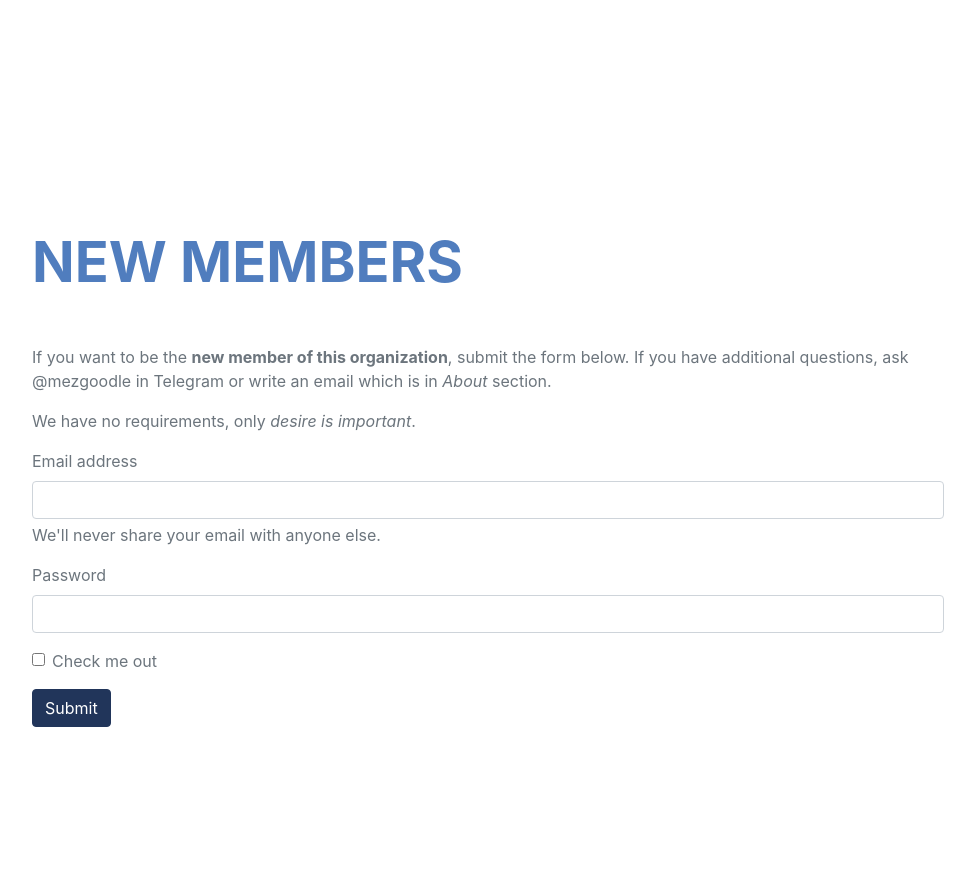
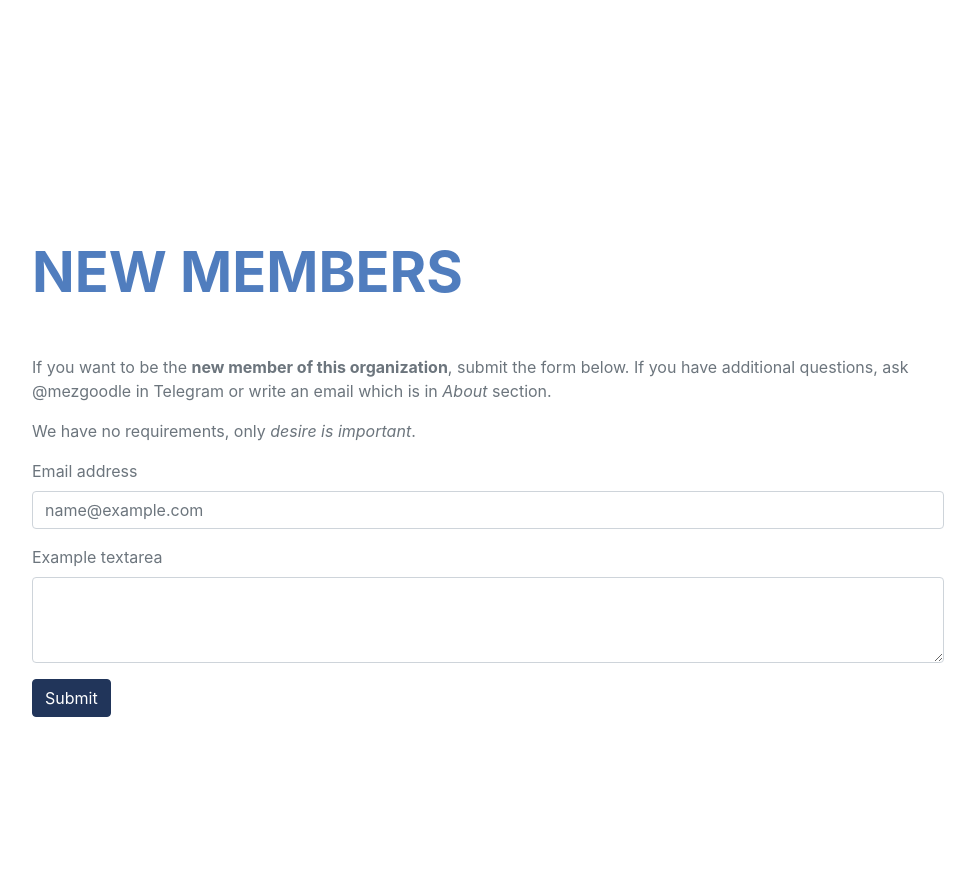
Before and after one commit to mezidia/mezidia, a Django app: page / in a window 1280 px wide. Shown: the part 4727-5605 px from the top of the page, without its empty margins (288-1263 px from the left). Run offline with Django 3.2, Linux system fonts and the light colour scheme; data that the repository does not hold is empty; some web fonts are replaced.

Commit message:
Update form.html

```diff
--- a/templates/main/includes/form.html
+++ b/templates/main/includes/form.html
@@ -1,16 +1,11 @@
 <form class="pt-3">
     <div class="mb-3">
-        <label for="exampleInputEmail1" class="form-label">Email address</label>
-        <input type="email" class="form-control" id="exampleInputEmail1" aria-describedby="emailHelp">
-        <div id="emailHelp" class="form-text">We'll never share your email with anyone else.</div>
+        <label for="exampleFormControlInput1" class="form-label">Email address</label>
+        <input type="email" class="form-control" id="exampleFormControlInput1" placeholder="name@example.com">
     </div>
     <div class="mb-3">
-        <label for="exampleInputPassword1" class="form-label">Password</label>
-        <input type="password" class="form-control" id="exampleInputPassword1">
-    </div>
-    <div class="mb-3 form-check">
-        <input type="checkbox" class="form-check-input" id="exampleCheck1">
-        <label class="form-check-label" for="exampleCheck1">Check me out</label>
+        <label for="exampleFormControlTextarea1" class="form-label">Example textarea</label>
+        <textarea class="form-control" id="exampleFormControlTextarea1" rows="3"></textarea>
     </div>
     <button type="submit" class="btn btn-primary">Submit</button>
 </form>
```
